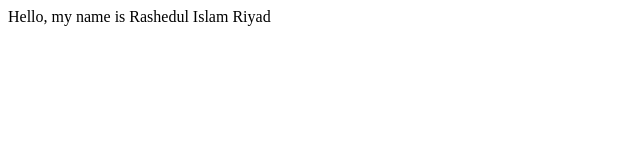
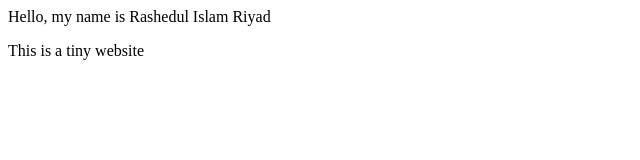
Before and after one commit to ririyad291/test3, a plain HTML site: page index.html in a window 1280 px wide. Shown: the whole page, without its empty margins (0-640 px from the left). Drawn offline with Linux system fonts and the light colour scheme.

Commit message:
added more text

```diff
--- a/index.html
+++ b/index.html
@@ -4,5 +4,6 @@
 </head>
 <body>
 <p>Hello, my name is Rashedul Islam Riyad</p>
+<p>This is a tiny website</p>
 </body>
 </html>
```
